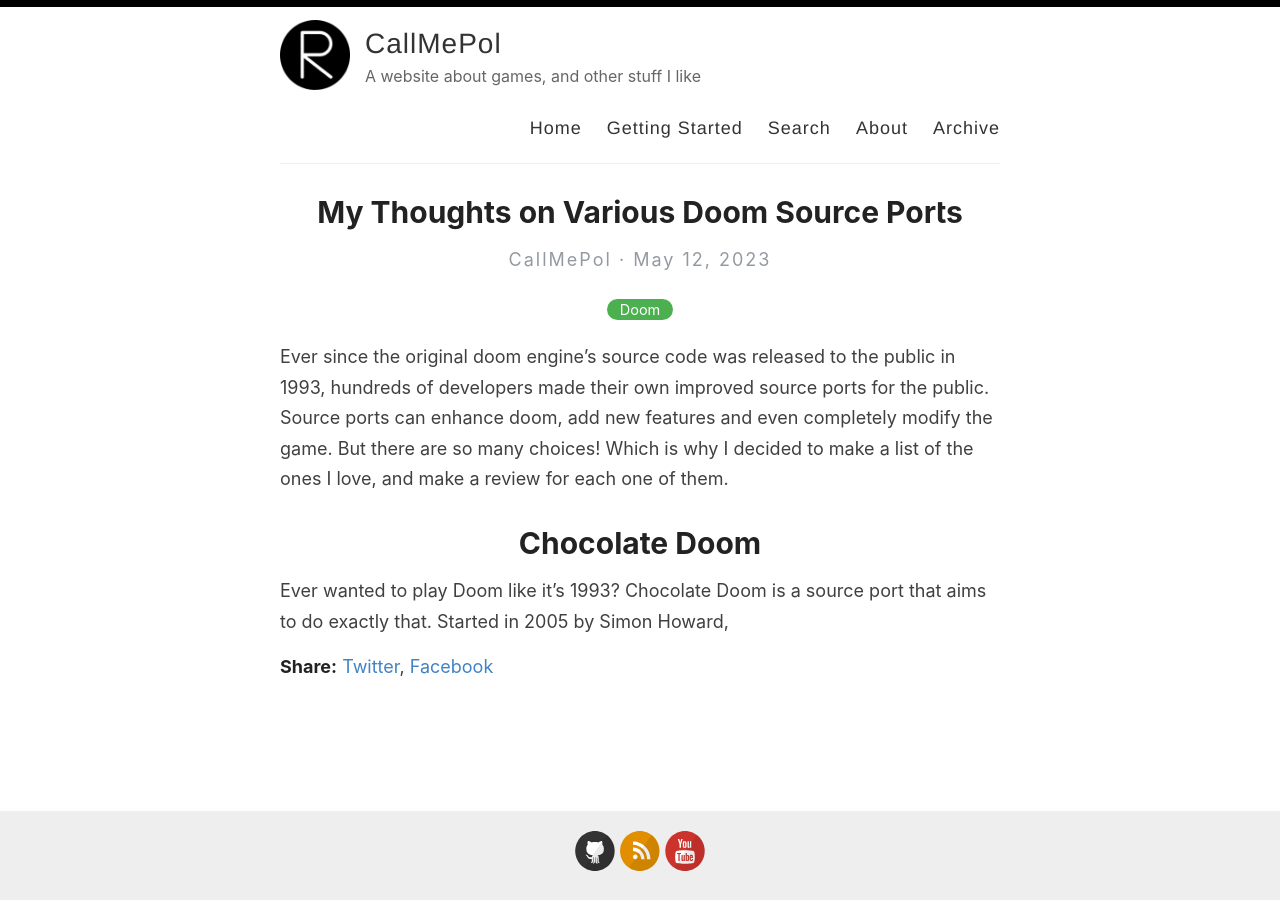
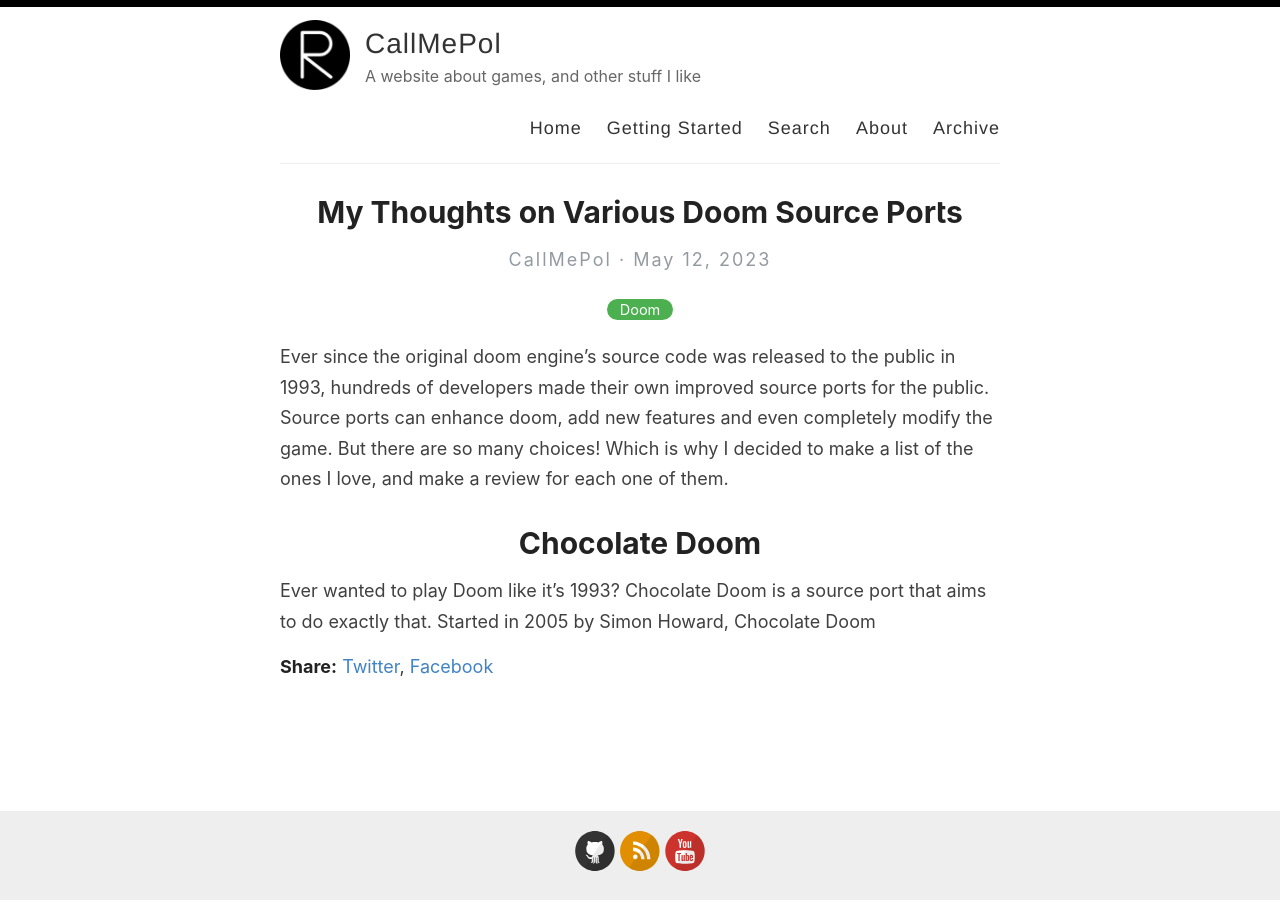
Before and after one commit to poleve540/CallMePol, a Jekyll site: the page built from _posts/2023-05-12-sourceport-review.md, in a window 1280 px wide. Built offline with Jekyll 4.4.1, drawn with Linux system fonts in a browser that asks for light colours.

Commit message:
_posts/2023-05-12-sourceport-review.md updated from https://stackedit.io/

```diff
--- a/_posts/2023-05-12-sourceport-review.md
+++ b/_posts/2023-05-12-sourceport-review.md
@@ -6,9 +6,9 @@
 Ever since the original doom engine's source code was released to the public in 1993, hundreds of developers made their own improved source ports for the public. Source ports can enhance doom, add new features and even completely modify the game. But there are so many choices! Which is why I decided to make a list of the ones I love, and make a review for each one of them.
 
 # Chocolate Doom
-Ever wanted to play Doom like it's 1993? Chocolate Doom is a source port that aims to do exactly that. Started in 2005 by Simon Howard,
+Ever wanted to play Doom like it's 1993? Chocolate Doom is a source port that aims to do exactly that. Started in 2005 by Simon Howard, Chocolate Doom
 <!--stackedit_data:
-eyJoaXN0b3J5IjpbMTE3NjE4NzgyNSwtMzk2MDM3MDI0LDg3Mz
-Y5MDIzOCwtMTQxOTk3MzUwMiwyMDU3MTk1NjAsLTkyNzkyODY4
-MiwxOTUxNjUzNDgyLDk1NDQ0MDk3MF19
+eyJoaXN0b3J5IjpbLTEwMjcwMDUzMjgsLTM5NjAzNzAyNCw4Nz
+M2OTAyMzgsLTE0MTk5NzM1MDIsMjA1NzE5NTYwLC05Mjc5Mjg2
+ODIsMTk1MTY1MzQ4Miw5NTQ0NDA5NzBdfQ==
 -->
```
